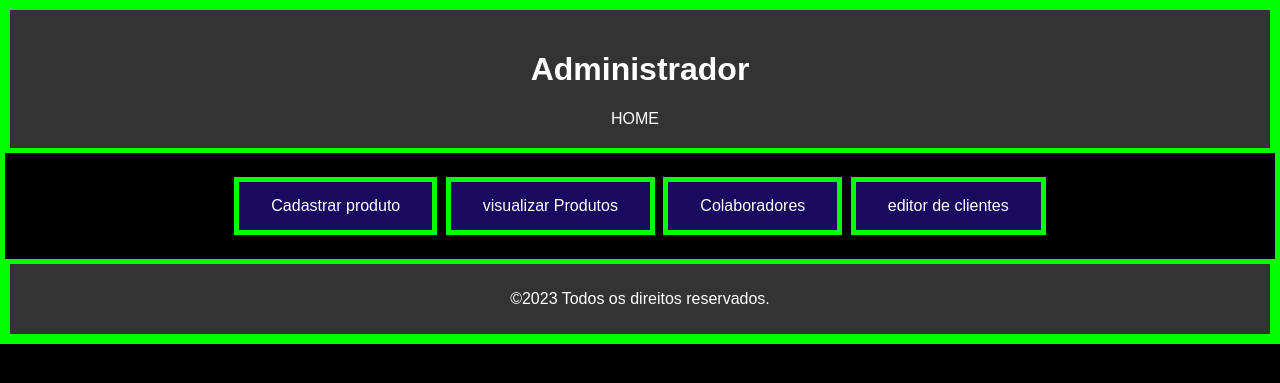
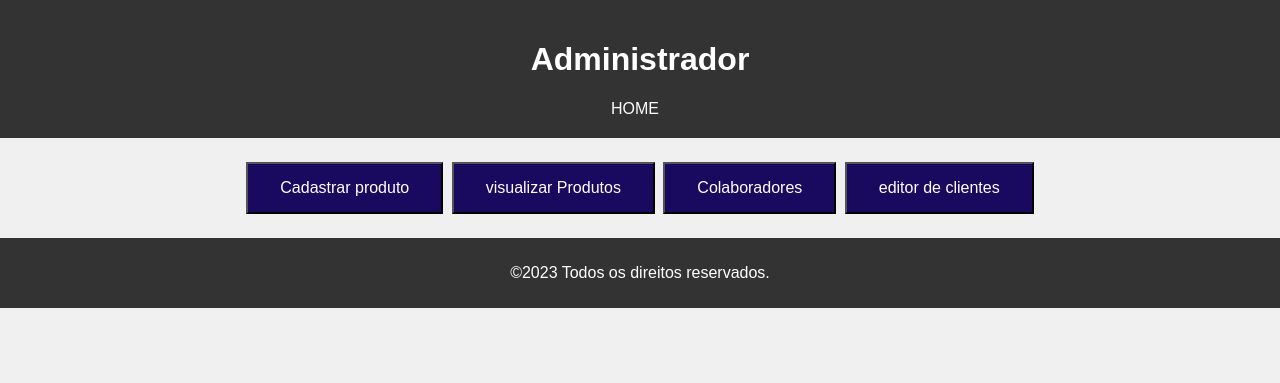
Before and after one commit to LuisGabrielCananPh/individuo, a PHP site: page /adm.php in a window 1280 px wide. Shown: the top 383 px of the page. Run offline with PHP 8.4, Linux system fonts and the light colour scheme.

Commit message:
Add files via upload

```diff
--- a/resp/adm.css
+++ b/resp/adm.css
@@ -2,10 +2,7 @@ body {
     font-family: Arial, sans-serif;
     margin: 0;
     padding: 0;
-    background-color: #000000;
-    border: 5px;
-    border-style:solid;
-    border-color: rgb(0, 255, 0);
+    background-color: #f0f0f0;
   }
 
   header {
@@ -13,35 +10,27 @@ body {
     color: #fff;
     padding: 20px;
     text-align: center;
-    border: 5px;
-    border-style:solid;
-    border-color: rgb(0, 255, 0);
   }
-
 
   nav ul {
     list-style: none;
     margin: 0;
     padding: 0;
-
   }
 
   nav li {
     display: inline-block;
     margin-right: 10px;
-
   }
 
   nav a {
     text-decoration: none;
     color: #fff;
-
   }
 
   section.contato {
     text-align: center;
     margin: 20px;
-
   }
 
   button {
@@ -54,9 +43,6 @@ body {
     font-size: 16px;
     margin: 4px 2px;
     cursor: pointer;
-    border: 5px;
-    border-style:solid;
-    border-color: rgb(0, 255, 0);
   }
 
   footer {
@@ -64,7 +50,4 @@ body {
     color: #fff;
     text-align: center;
     padding: 10px;
-    border: 5px;
-    border-style:solid;
-    border-color: rgb(0, 255, 0);
   }
--- a/resp/adm.php
+++ b/resp/adm.php
@@ -8,7 +8,6 @@
     <title>contato</title>
 </head>
 <body>
-
     <header>
         <h1> Administrador</h1>
         <nav>
@@ -20,7 +19,6 @@
         </nav>
 
     </header>
-
     <section class="contato">
     <a href="form3.php"><button>Cadastrar produto</button></a>
     <a href="cardapio.html"><button>visualizar Produtos</button></a>
--- a/resp/index.php
+++ b/resp/index.php
@@ -50,7 +50,7 @@ if(isset($_POST['submit']))
 <body>
     <header class="cabecalho">
     <div class="fiotao">
-        <img src="img/individuo.png" alt="" class="cab_img">
+        <img src="img/individuorework.png" alt="" class="cab_img">
         <h1 class="cab_tit">INDIVIDEO GAMER </h1>
         <P class="cab_slogan">bem vindo
         </P>
--- a/resp/style.css
+++ b/resp/style.css
@@ -9,7 +9,7 @@
 
 body{
     background-color : var(--cor-de-fundo);
-    background: url(img/background.jpg);
+    background: url(img/groundback.png);
     background-size:cover;
     background-repeat:no-repeat;
 
```
Also changed, not shown: resp/form2.php (+4 -11 lines), resp/img/groundback.png (added), resp/img/individuorework.png (added).
